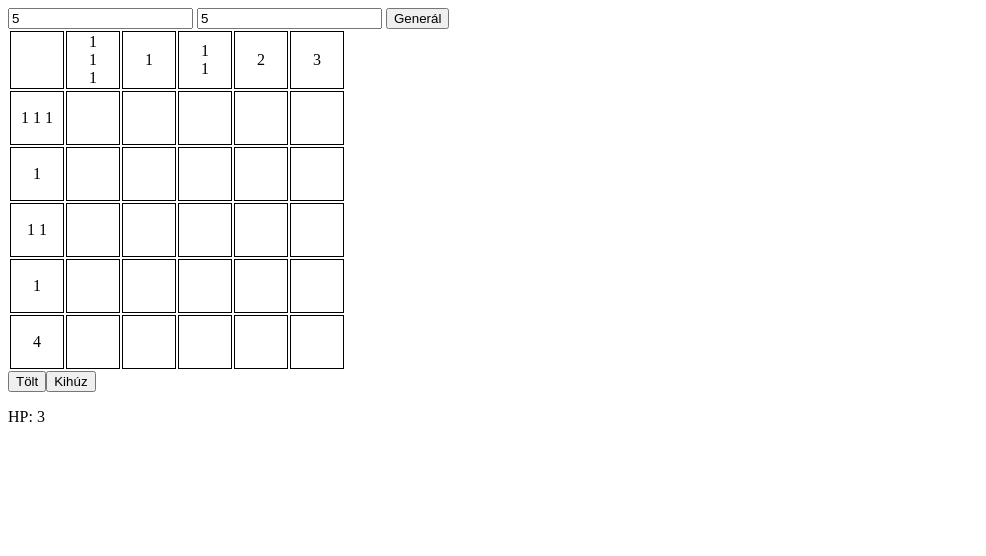
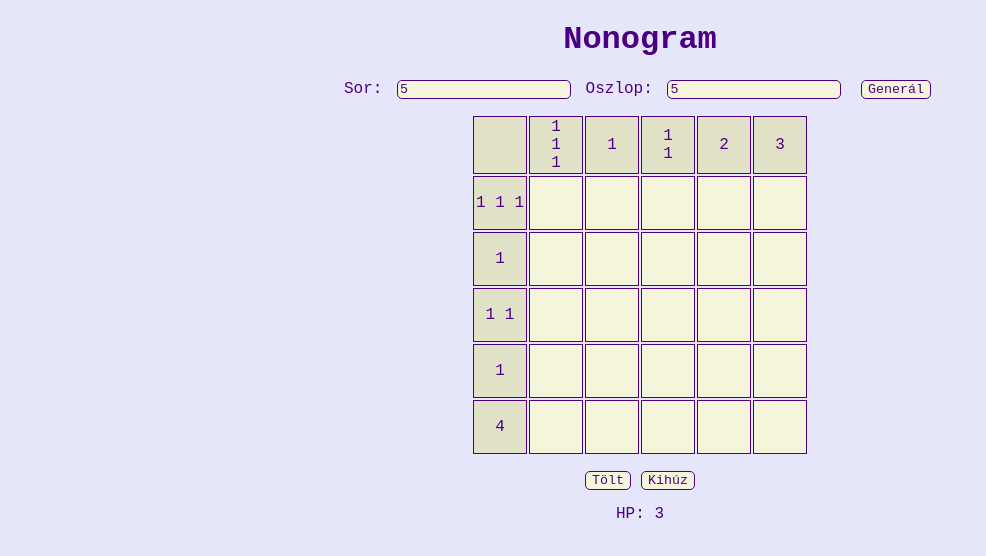
Before and after one commit to tothkatackik/thefinalproject, a plain HTML site: page index.html in a window 1280 px wide. Both pictures are taken after a click on the button "Generál". Shown: the whole page, without its empty margins (0-986 px from the left). Drawn offline with Linux system fonts and the light colour scheme.

Commit message:
miii nem is nyertem

```diff
--- a/event.js
+++ b/event.js
@@ -41,10 +41,13 @@ function general() {
 
             if (i == -1 && j == -1) {
                 td.innerText = "";
+                td.style.backgroundColor = "rgb(225, 225, 200)"
             } else if (i == -1) {
                 td.innerText = oszlopSzamok[j].join("\n");
+                td.style.backgroundColor = "rgb(225, 225, 200)"
             } else if (j == -1) {
                 td.innerText = sorSzamok[i].join(" ");
+                td.style.backgroundColor = "rgb(225, 225, 200)"
             } else {
                 td.dataset.x = j;
                 td.dataset.y = i;
@@ -170,6 +173,6 @@ function vege(s) {
     let h1 = document.createElement("h1")
     h1.innerText = s
     body.appendChild(h1)
-    }, 3000);
+    }, 2000);
 
 }
--- a/index.html
+++ b/index.html
@@ -8,9 +8,14 @@
     <title>Nonogram</title>
 </head>
 <body>
+    <h1 id="title">Nonogram</h1>
+    <div>
+    <label for="sor">Sor:</label>
     <input type="number" name="sor" id="sor" value="5">
+    <label for="oszlop">Oszlop:</label>
     <input type="number" name="oszlop" id="oszlop" value="5">
     <input type="button" value="Generál" onclick="general()">
+    </div>
     <table id="tablazat"></table>
     <div id="cucc"></div>
 </body>
--- a/style.css
+++ b/style.css
@@ -1,11 +1,46 @@
+body {
+  background-color: lavender;
+  color: indigo;
+  font-family: 'Courier New', Courier, monospace;
+}
+
 td {
-  border: 1px solid black;
+  background-color: beige;
+  border: 1px solid indigo;
   height: 50px;
   width: 50px;
-  text-align: center;
 }
 
 h1 {
   text-align: center;
   padding: 100px;
 }
+
+#title {
+  padding: 0px;
+}
+
+div, table, p {
+  margin: 15px auto;
+}
+
+div {
+  width: fit-content;
+}
+
+td, p {
+  text-align: center;
+}
+
+input {
+  background-color: beige;
+  margin: 0px 5px;
+  border: 1px solid indigo;
+  border-radius: 5px;
+  color: indigo;
+  font-family: 'Courier New', Courier, monospace;
+}
+
+input:active {
+  background-color: rgb(225, 225, 200);
+}
```
